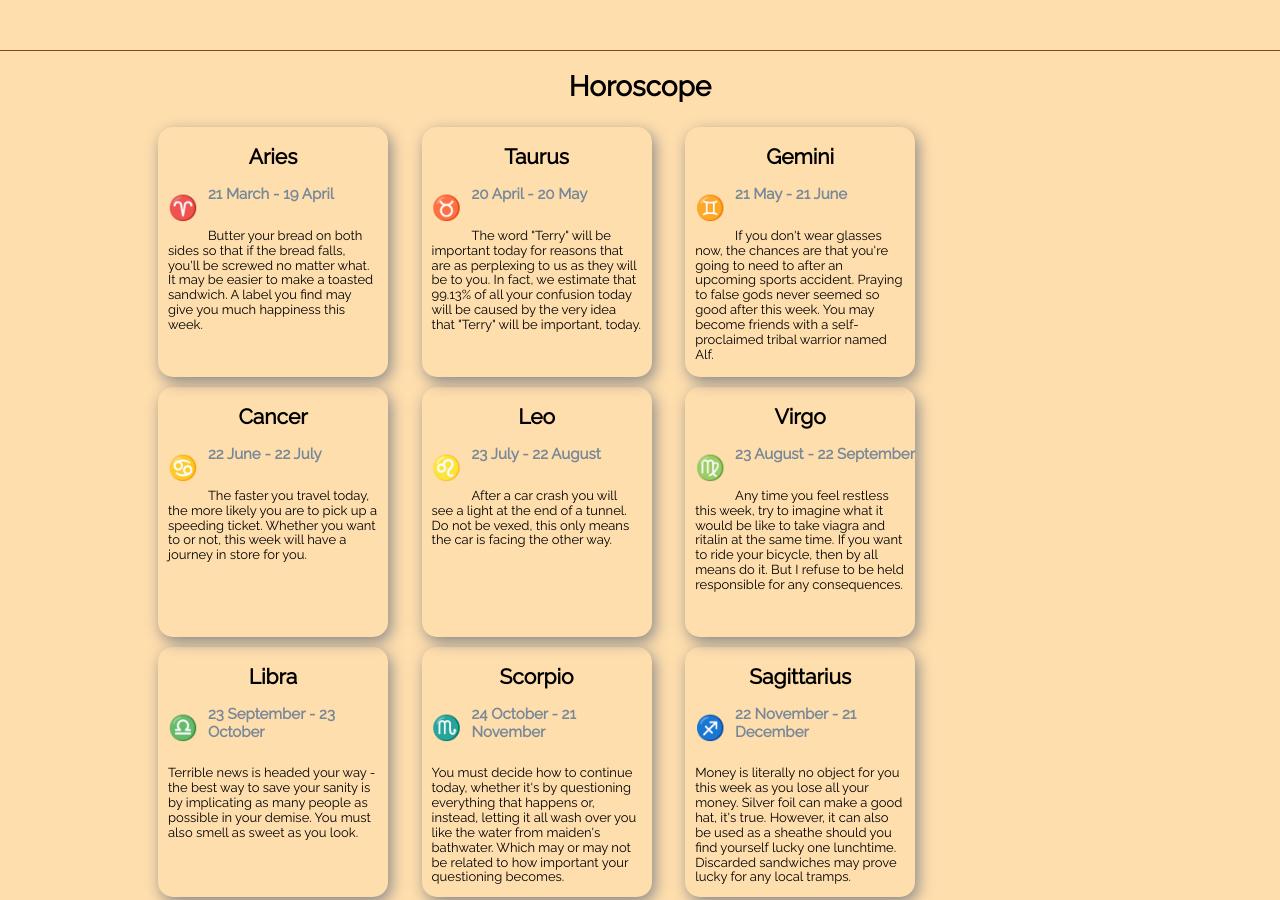
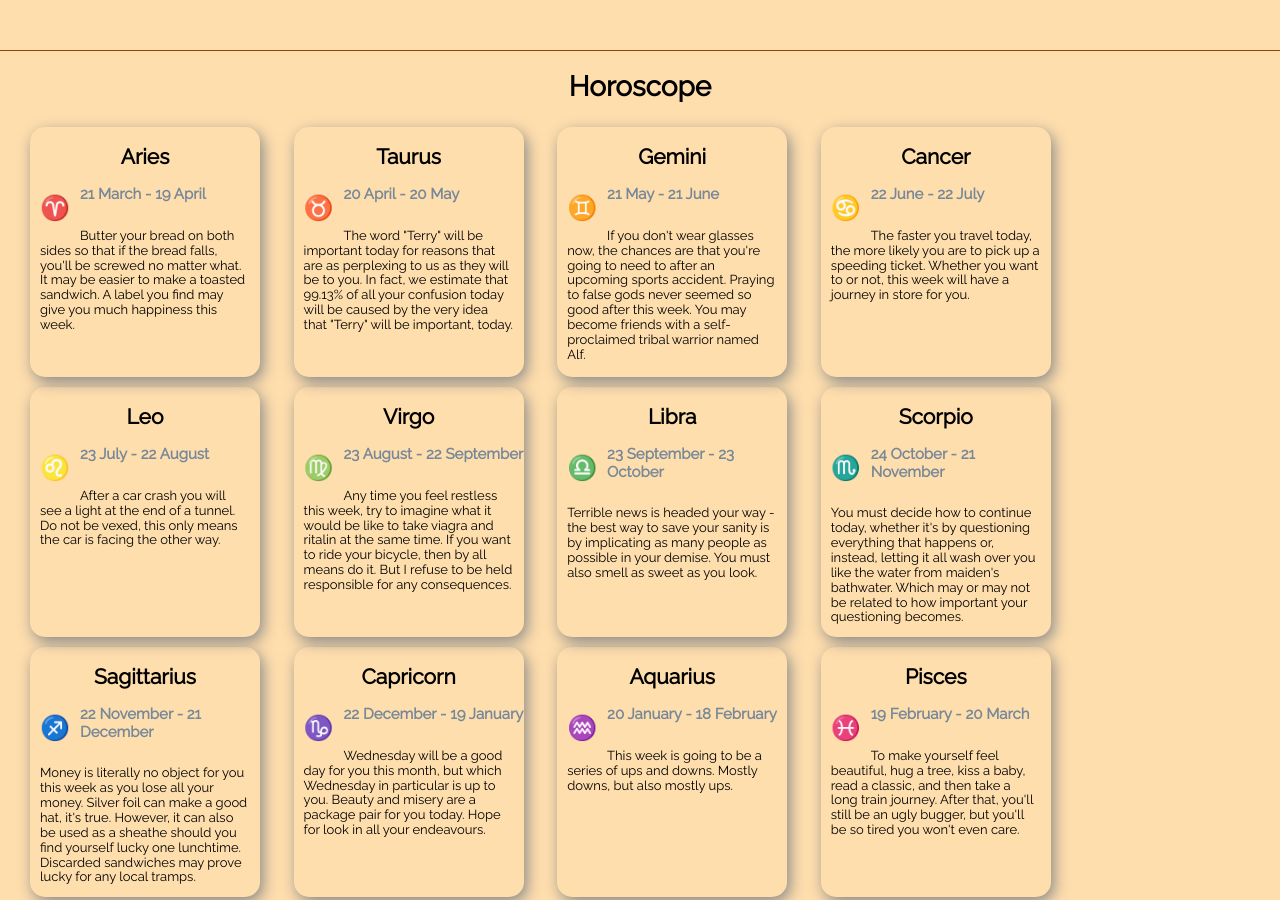
Before and after one commit to VanGog06/Web-Fundamentals-TeamWork, a plain HTML site: page index.html in a window 1280 px wide. Shown: the part 2051-2951 px from the top of the page. Drawn offline with Linux system fonts and the light colour scheme.

Commit message:
Update main.css

```diff
--- a/css/main.css
+++ b/css/main.css
@@ -196,7 +196,7 @@ main > section h1 {
 
 /**============ HOROSCOPE ============**/
 .zodiac {
-    margin: 0 10%;
+    margin: 0 auto;
 }
 .zodiac>ul {
     padding: 0;
```
